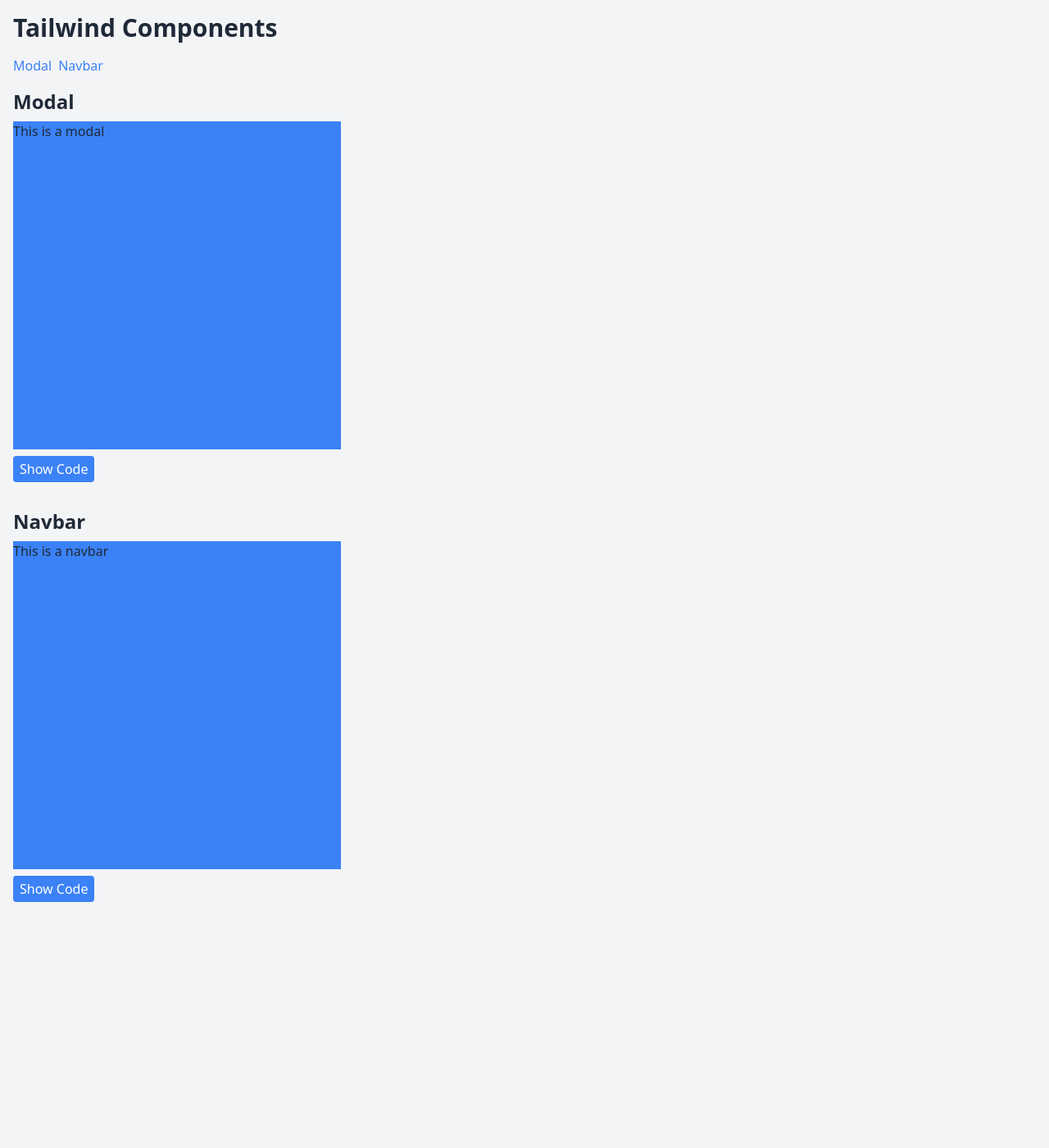
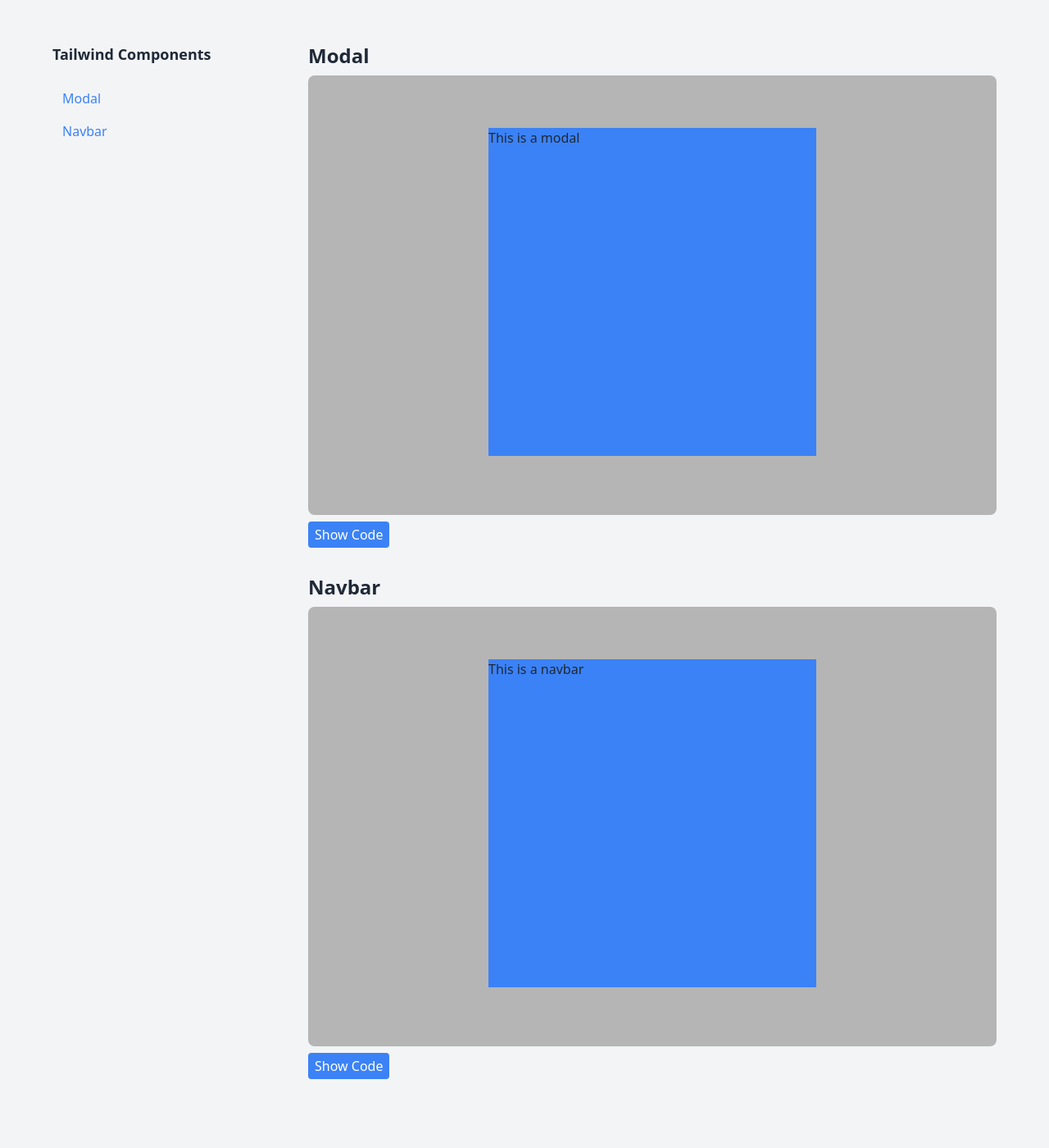
Before and after one commit to jtomeck/histomicstk-components, a Jekyll site: the page built from index.html, in a window 1280 px wide. Shown: the whole page at 82% size. Built offline with Jekyll 4.4.1, drawn with Linux system fonts in a browser that asks for light colours; nearby versions of some CDN libraries; before the commit the page ends 1148 px from its top, so only the background shows below that.

Commit message:
Update layout of site for better UX

```diff
--- /dev/null
+++ b/_includes/components-nav.html
@@ -0,0 +1,8 @@
+
+    <ul class="space-y-2 !m-0">
+        {% for component in site.components %}
+        <li>
+            <a href="#{{ component.slug }}" class="hover:bg-gray-200 block px-3 py-1 rounded text-blue-500">{{ component.title }}</a>
+        </li>
+        {% endfor %}
+    </ul>
--- a/_layouts/default.html
+++ b/_layouts/default.html
@@ -9,7 +9,7 @@
     <script src="https://cdn.tailwindcss.com"></script>
 </head>
 <body class="bg-gray-100 text-gray-800">
-    <div class="container mx-auto p-4">
+    <div class="py-5 px-8">
         {{ content }}
     </div>
 </body>
--- a/assets/css/style.css
+++ b/assets/css/style.css
@@ -0,0 +1,12 @@
+.component {
+    background: #b5b5b5;
+    border-radius: 8px;
+    overflow: hidden;
+    padding: 64px 64px 72px;
+    position: relative;
+    width: 100%;
+}
+
+.component > * {
+    margin: 0 auto;
+}
--- a/index.html
+++ b/index.html
@@ -1,18 +1,12 @@
 ---
 layout: default
 ---
-
-<h1 class="text-3xl font-bold mb-4">Tailwind Components</h1>
-<nav class="mb-4">
-    <ul class="flex flex-wrap space-x-2">
-        {% for component in site.components %}
-        <li>
-            <a href="#{{ component.slug }}" class="text-blue-500">{{ component.title }}</a>
-        </li>
-        {% endfor %}
-    </ul>
+<div class="flex space-x-6">
+    <nav class="p-8 w-72">
+        <h4 class="text-lg font-semibold mb-6">Tailwind Components</h4>
+        {% include components-nav.html %}
     </nav>
-<div>
+    <div class="flex-1 p-8">
         {% for component in site.components %}
         <div id="{{ component.slug }}" class="mb-8">
             <h2 class="text-2xl font-semibold mb-2">{{ component.title }}</h2>
@@ -25,3 +19,5 @@
         </div>
         {% endfor %}
     </div>
+
+</div>
```
Lines whose indentation alone changed are shown as unchanged.
